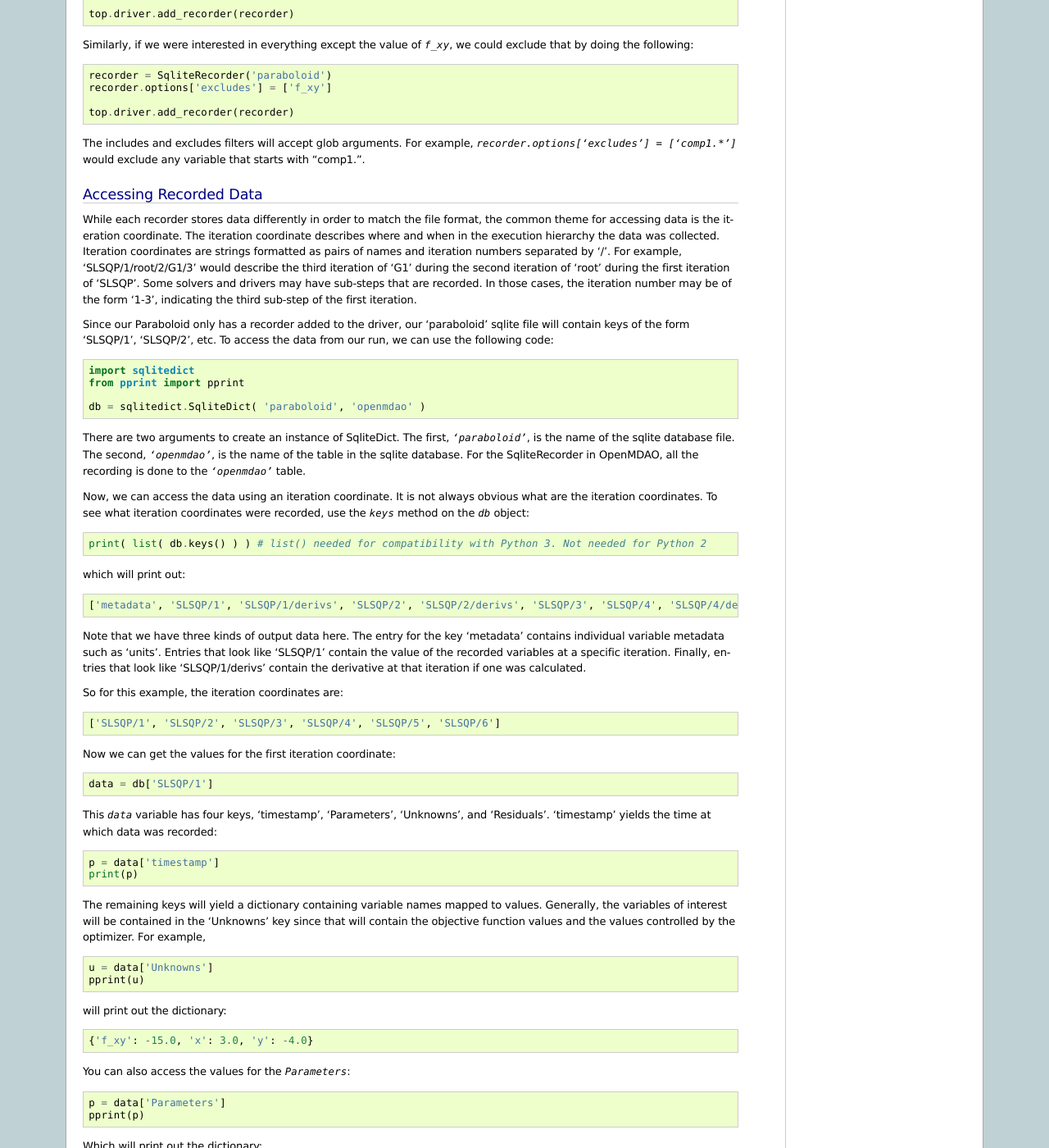
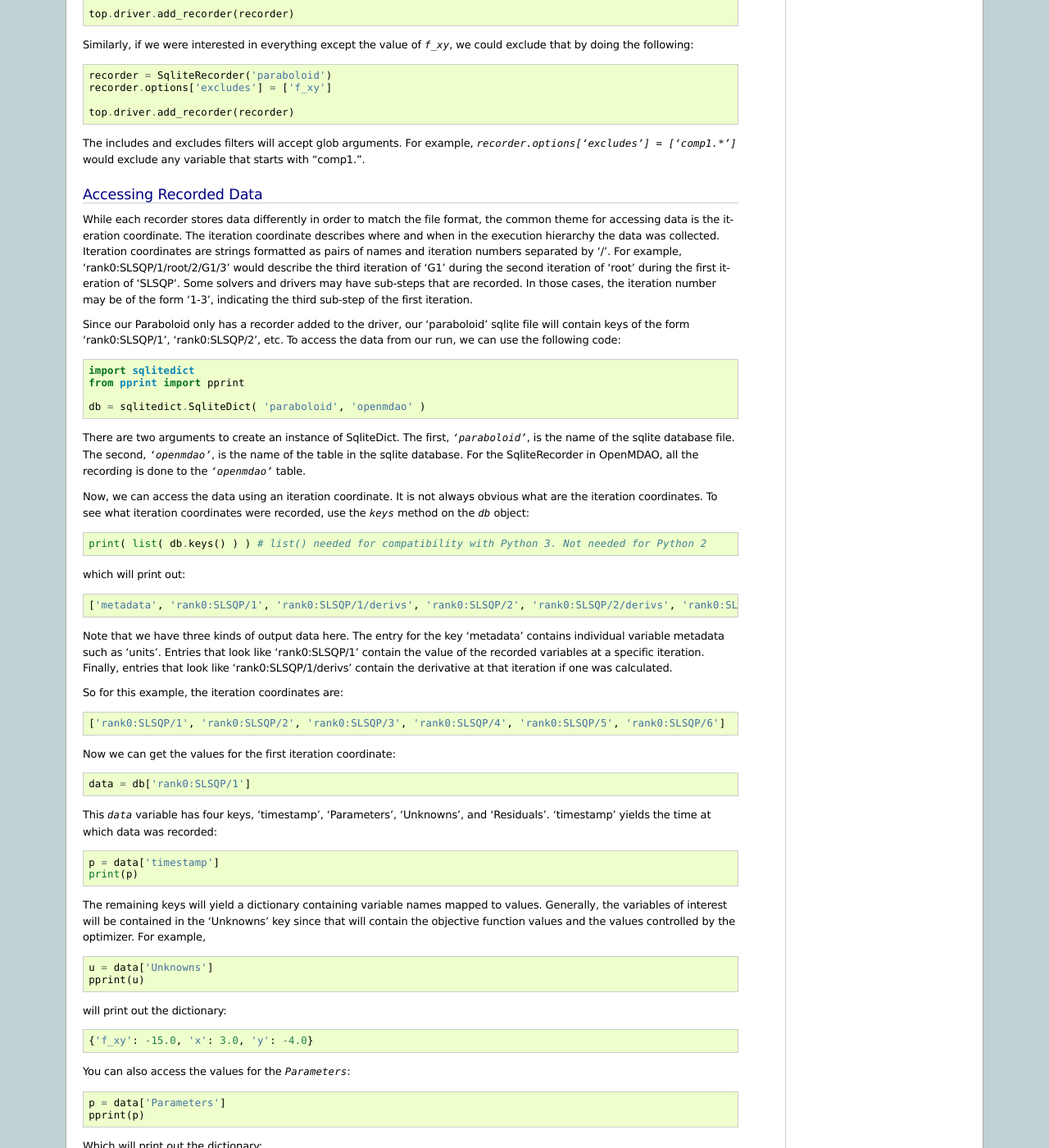
Before and after one commit to OpenMDAO/OpenMDAO1, a Sphinx documentation site: the page built from openmdao/docs/usr-guide/tutorials/recording.rst, in a window 1280 px wide and 1400 px high, scrolled down 1821 px. Shown: the whole window at 82% size. Built offline with Sphinx 7.4.7, drawn with Linux system fonts in a browser that asks for light colours.

Commit message:
fixed doctest

```diff
--- a/openmdao/docs/usr-guide/tutorials/recording.rst
+++ b/openmdao/docs/usr-guide/tutorials/recording.rst
@@ -242,14 +242,14 @@ file format, the common theme for accessing data is the iteration coordinate.
 The iteration coordinate describes where and when in the execution hierarchy
 the data was collected. Iteration coordinates are strings formatted as pairs
 of names and iteration numbers separated by '/'. For example,
-'SLSQP/1/root/2/G1/3' would describe the third iteration of 'G1' during the
+'rank0:SLSQP/1/root/2/G1/3' would describe the third iteration of 'G1' during the
 second iteration of 'root' during the first iteration of 'SLSQP'. Some solvers
 and drivers may have sub-steps that are recorded. In those cases, the
 iteration number may be of the form '1-3', indicating the third sub-step of the
 first iteration.
 
 Since our Paraboloid only has a recorder added to the driver, our
-'paraboloid' sqlite file will contain keys of the form 'SLSQP/1', 'SLSQP/2',
+'paraboloid' sqlite file will contain keys of the form 'rank0:SLSQP/1', 'rank0:SLSQP/2',
 etc. To access the data from our run, we can use the following code:
 
 .. testsetup:: reading
@@ -371,29 +371,29 @@ which will print out:
    :hide:
    :options: -ELLIPSIS, +NORMALIZE_WHITESPACE
 
-    ['metadata', 'SLSQP/1', 'SLSQP/1/derivs', 'SLSQP/2', 'SLSQP/2/derivs', 'SLSQP/3', 'SLSQP/4', 'SLSQP/4/derivs', 'SLSQP/5', 'SLSQP/5/derivs', 'SLSQP/6', 'SLSQP/6/derivs']
+    ['metadata', 'rank0:SLSQP/1', 'rank0:SLSQP/1/derivs', 'rank0:SLSQP/2', 'rank0:SLSQP/2/derivs', 'rank0:SLSQP/3', 'rank0:SLSQP/4', 'rank0:SLSQP/4/derivs', 'rank0:SLSQP/5', 'rank0:SLSQP/5/derivs', 'rank0:SLSQP/6', 'rank0:SLSQP/6/derivs']
 
 ::
 
-    ['metadata', 'SLSQP/1', 'SLSQP/1/derivs', 'SLSQP/2', 'SLSQP/2/derivs', 'SLSQP/3', 'SLSQP/4', 'SLSQP/4/derivs', 'SLSQP/5', 'SLSQP/5/derivs', 'SLSQP/6', 'SLSQP/6/derivs']
+    ['metadata', 'rank0:SLSQP/1', 'rank0:SLSQP/1/derivs', 'rank0:SLSQP/2', 'rank0:SLSQP/2/derivs', 'rank0:SLSQP/3', 'rank0:SLSQP/4', 'rank0:SLSQP/4/derivs', 'rank0:SLSQP/5', 'rank0:SLSQP/5/derivs', 'rank0:SLSQP/6', 'rank0:SLSQP/6/derivs']
 
 Note that we have three kinds of output data here. The entry for the key
 'metadata' contains individual variable metadata such as 'units'. Entries that
-look like 'SLSQP/1' contain the value of the recorded variables at a specific
-iteration. Finally, entries that look like 'SLSQP/1/derivs' contain the derivative
+look like 'rank0:SLSQP/1' contain the value of the recorded variables at a specific
+iteration. Finally, entries that look like 'rank0:SLSQP/1/derivs' contain the derivative
 at that iteration if one was calculated.
 
 So for this example, the iteration coordinates are:
 
 ::
 
-  ['SLSQP/1', 'SLSQP/2', 'SLSQP/3', 'SLSQP/4', 'SLSQP/5', 'SLSQP/6']
+  ['rank0:SLSQP/1', 'rank0:SLSQP/2', 'rank0:SLSQP/3', 'rank0:SLSQP/4', 'rank0:SLSQP/5', 'rank0:SLSQP/6']
 
 Now we can get the values for the first iteration coordinate:
 
 .. testcode:: reading
 
-    data = db['SLSQP/1']
+    data = db['rank0:SLSQP/1']
 
 This `data` variable has four keys, 'timestamp', 'Parameters', 'Unknowns', and 'Residuals'. 'timestamp'
 yields the time at which data was recorded:
```
